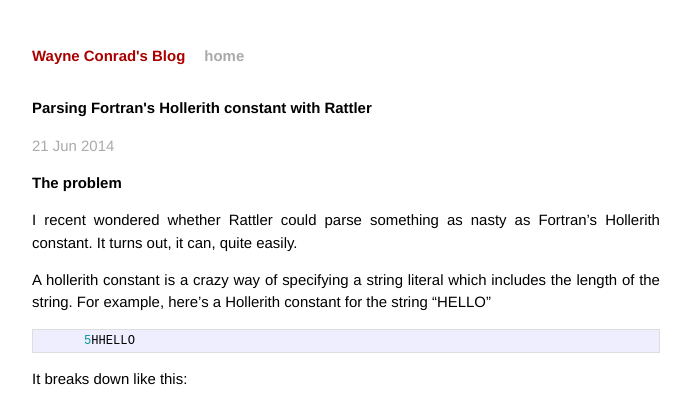
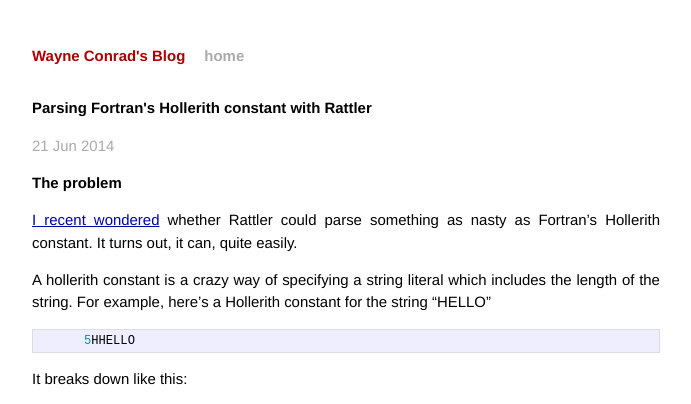
Before and after one commit to wconrad/wconrad.github.io, a Jekyll site: the page built from _posts/2014-06-21-parsing-hollerith-constant-with-rattler.markdown, in a window 1280 px wide. Shown: the top 404 px of the page, without its empty margins (294-985 px from the left). Built offline with Jekyll 4.4.1, drawn with Linux system fonts in a browser that asks for light colours; Markdown is read by kramdown in place of the engine named in the settings; comment, search, counter and statistics services are not loaded; part of the change alters nothing that is shown.

```diff
--- a/_posts/2014-06-21-parsing-hollerith-constant-with-rattler.markdown
+++ b/_posts/2014-06-21-parsing-hollerith-constant-with-rattler.markdown
@@ -10,7 +10,7 @@ redirect_from:
 
 # The problem
 
-I recent wondered whether Rattler could parse something as nasty
+[I recent wondered][1] whether Rattler could parse something as nasty
 as Fortran's Hollerith constant.  It turns out, it can, quite
 easily.
 
@@ -73,3 +73,5 @@ Let's break down the definition of _hollerith_.
 Rattler has passed my acid test for parsers with elegance and ease.  I
 think the next thing to do is to convert the Fortran interpreter from
 my hand-rolled parser to Rattler and see how it holds up under fire.
+
+[1]: {% post_url 2014-06-19-rattler %}
```
